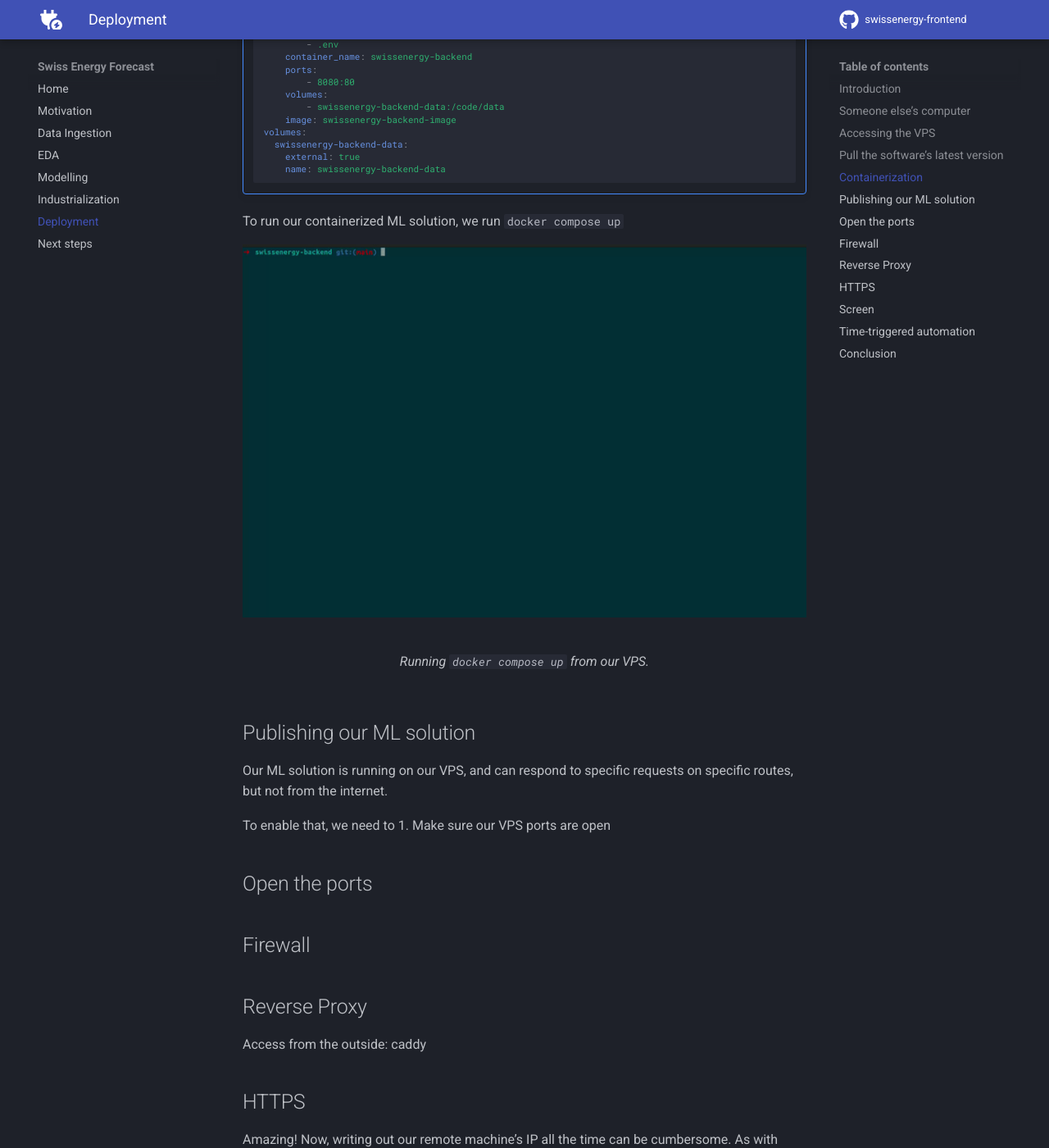
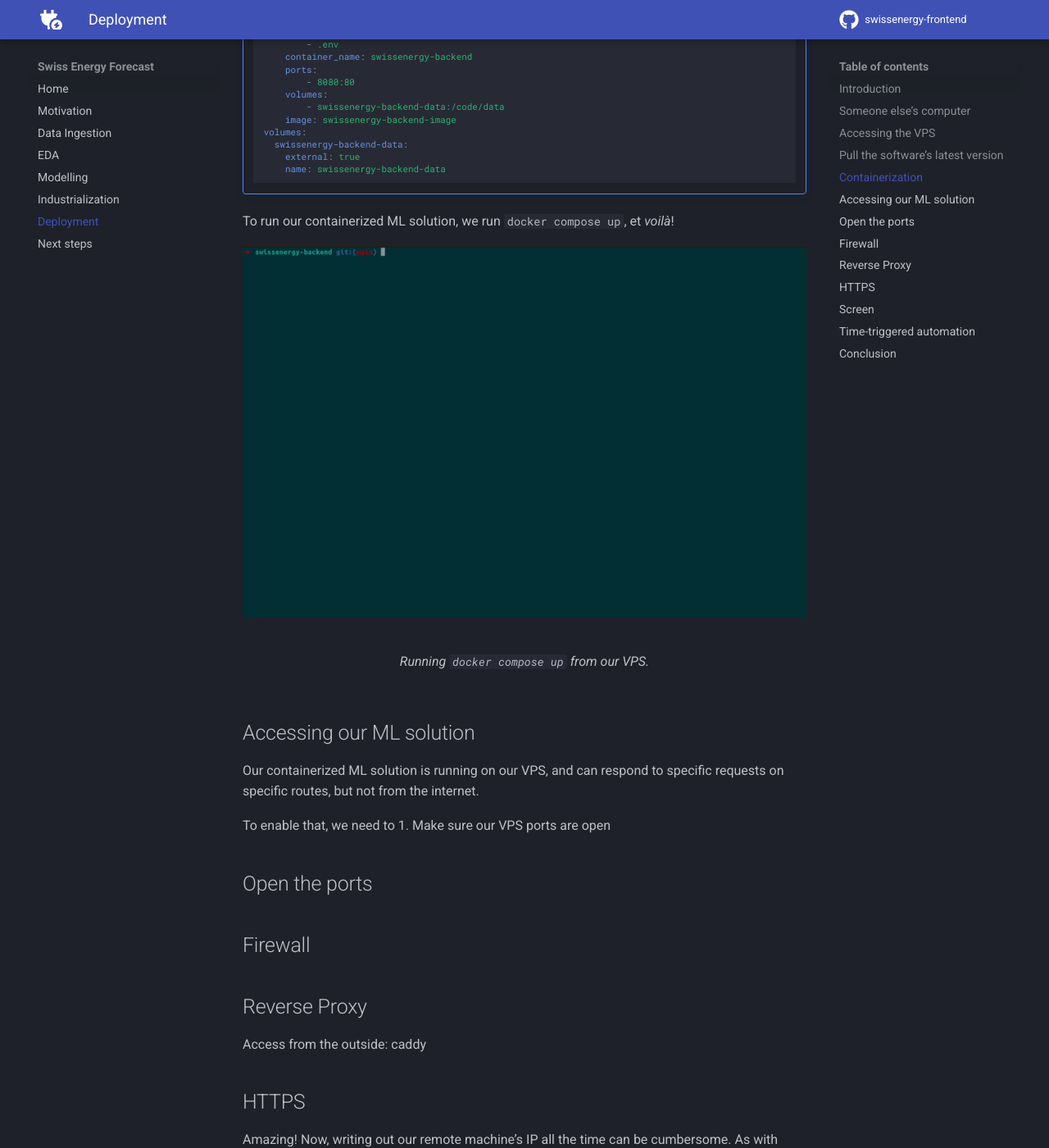
Before and after one commit to arthurgassner/swissenergy-frontend, an MkDocs documentation site: the page built from docs/deployment.md, in a window 1280 px wide and 1400 px high, scrolled down 4871 px. Shown: the whole window at 82% size. Built offline with MkDocs 1.6.1 and Material for MkDocs 9.7.7, drawn with Linux system fonts in a browser that asks for light colours; a script that is not in the unit is left out; comment, search, counter and statistics services are not loaded.

````diff
--- a/docs/deployment.md
+++ b/docs/deployment.md
@@ -169,16 +169,18 @@
         name: swissenergy-backend-data
     ```
 
-To run our containerized ML solution, we run `docker compose up`
+To run our containerized ML solution, we run `docker compose up`, et _voilà_!
 
 <figure markdown="span">
   ![Image title](assets/deployment/docker-compose.gif){ width="100%" }
   <figcaption>Running <code>docker compose up</code> from our VPS.</figcaption>
 </figure>
 
-## Publishing our ML solution
+## Accessing our ML solution
 
-Our ML solution is running on our VPS, and can respond to specific requests on specific routes, but not from the internet.
+Our containerized ML solution is running on our VPS, and can respond to specific requests on specific routes, but not from the internet.
+
+
 
 To enable that, we need to
 1. Make sure our VPS ports are open
````
